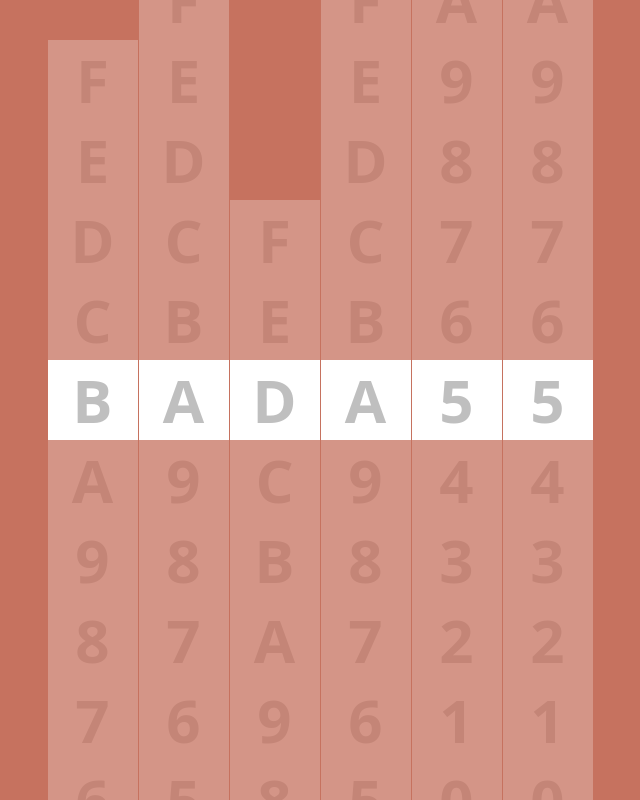
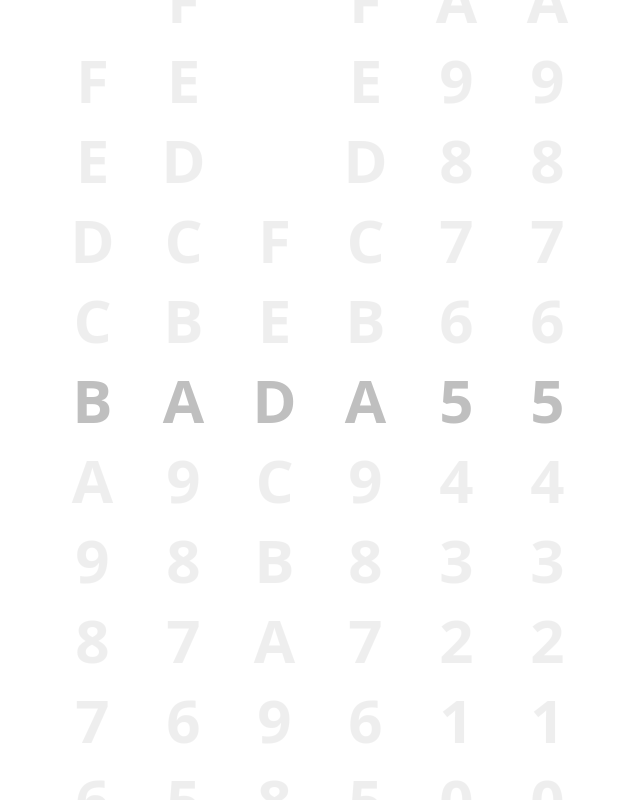
Before and after one commit to wizard7926/bada55, a plain HTML site: page index.html in a window 1280 px wide. Shown: the whole page, without its empty margins (320-960 px from the left). Drawn offline with Linux system fonts and the light colour scheme.

Commit message:
Update hex.css

```diff
--- a/hex.css
+++ b/hex.css
@@ -10,7 +10,7 @@ body {
     margin: 0;
     display: grid;
     place-items: center;
-    background: var(--secret);
+    background: var(--cheater);
     font-family: system-ui;
     font-weight: 700;
     font-size: clamp(1rem, 15vw, 5rem);
```
